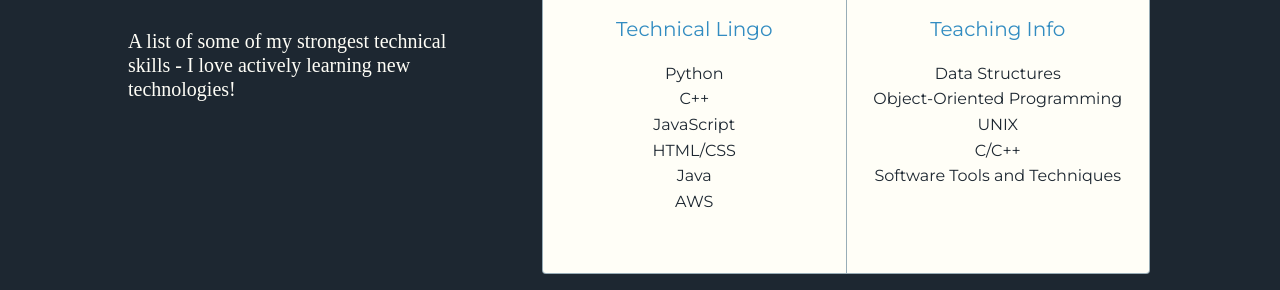
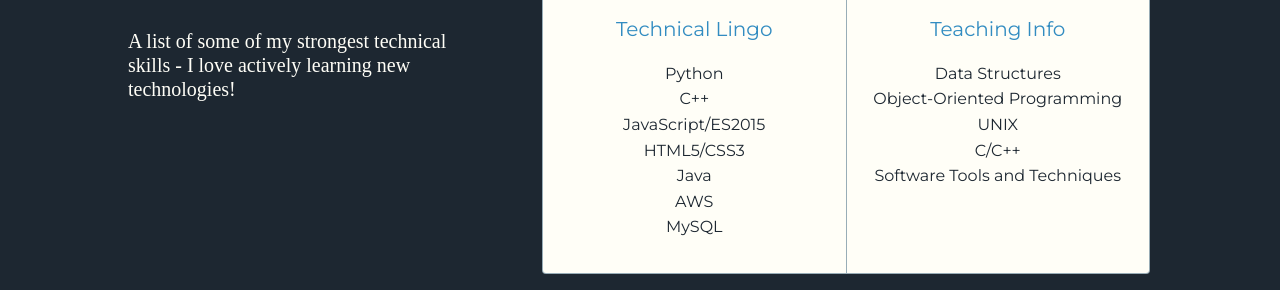
Before and after one commit to ackamal/ackamal.github.io, a plain HTML site: page index.html in a window 1280 px wide. Shown: the part 2140-2430 px from the top of the page. Drawn offline with nearby package versions, Linux system fonts and the light colour scheme.

Commit message:
Modified skills section

```diff
--- a/index.html
+++ b/index.html
@@ -110,7 +110,7 @@
               <p class="skills-subtitle">Developer</p>
               <p class="skills-text">I enjoy working across the full stack, making things that look great and work smart.</p>
               <p class="text-marked">Technical Lingo</p>
-              <p class="skills-list">Python</br>C++</br>JavaScript</br>HTML/CSS</br>Java</br>AWS</p>
+              <p class="skills-list">Python</br>C++</br>JavaScript/ES2015</br>HTML5/CSS3</br>Java</br>AWS</br>MySQL</p>
             </div>
 
             <div id="mentor-info">
```
